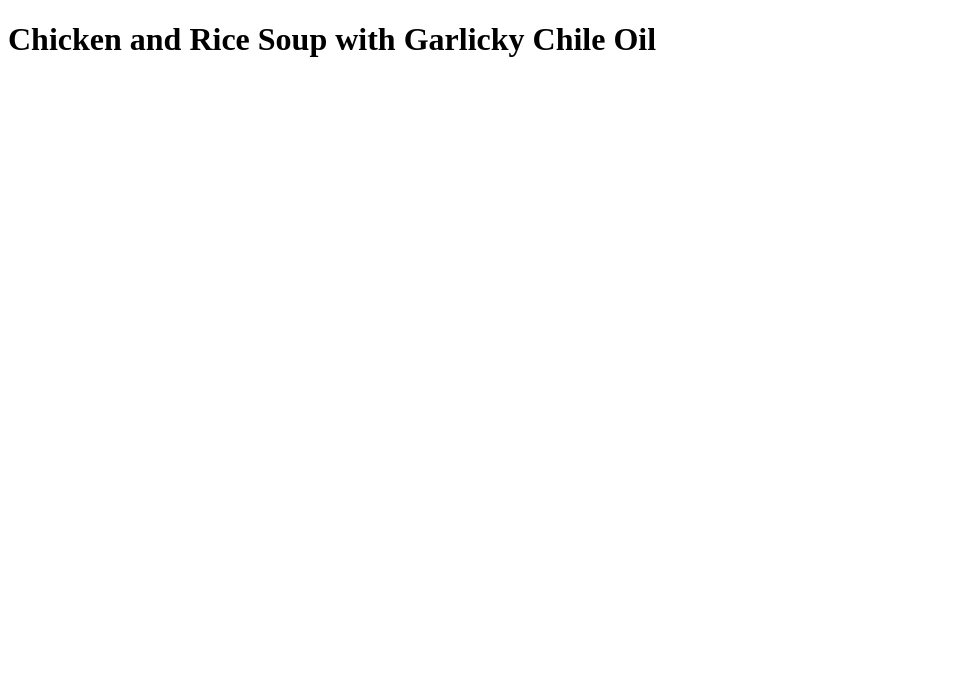
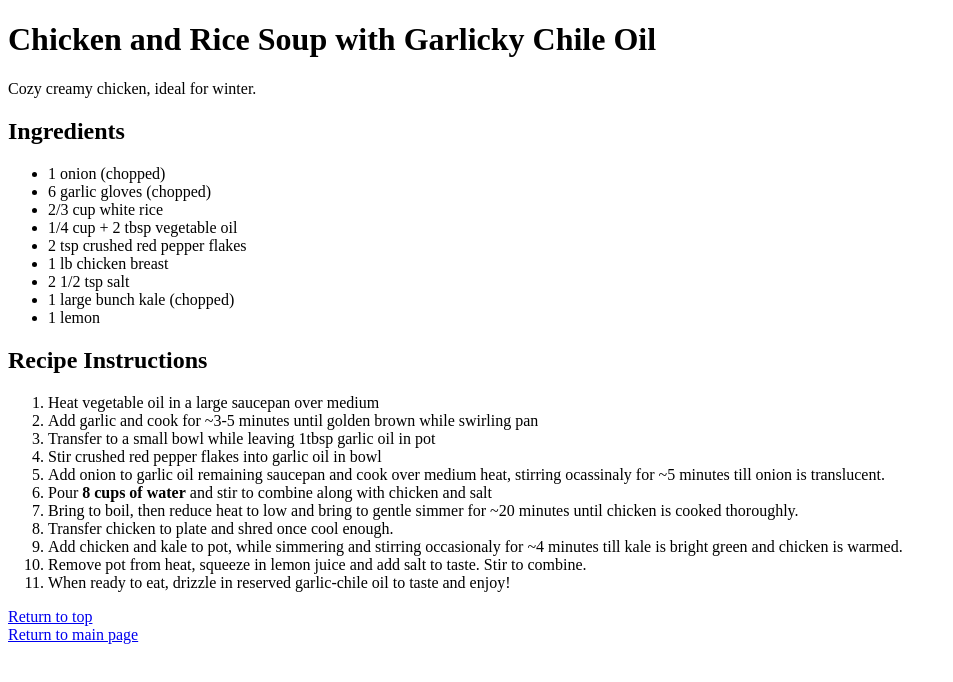
Before and after one commit to ecnen/odin-recipes, a plain HTML site: page recipes/chicken-rice-soup-chile.html in a window 1280 px wide. Shown: the whole page, without its empty margins (0-953 px from the left). Drawn offline with Linux system fonts and the light colour scheme.

Commit message:
Added all text context (incl links)
Links to both home page and top. Maybe add link to recipe source as well?

```diff
--- a/recipes/chicken-rice-soup-chile.html
+++ b/recipes/chicken-rice-soup-chile.html
@@ -7,5 +7,37 @@
 </head>
 <body>
     <h1>Chicken and Rice Soup with Garlicky Chile Oil</h1>
+        <p>Cozy creamy chicken, ideal for winter. </p>
+
+    <h2>Ingredients</h2>
+    <ul>
+        <li>1 onion (chopped)</li>
+        <li>6 garlic gloves (chopped)</li>
+        <li>2/3 cup white rice</li>
+        <li>1/4 cup + 2 tbsp vegetable oil</li>
+        <li>2 tsp crushed red pepper flakes</li>
+        <li>1 lb chicken breast</li>
+        <li>2 1/2 tsp salt</li>
+        <li>1 large bunch kale (chopped)</li>
+        <li>1 lemon</li>
+    </ul>
+
+    <h2>Recipe Instructions</h2>
+    <ol>
+        <li>Heat vegetable oil in a large saucepan over medium</li>
+        <li>Add garlic and cook for ~3-5 minutes until golden brown while swirling pan</li>
+        <li>Transfer to a small bowl while leaving 1tbsp garlic oil in pot</li>
+        <li>Stir crushed red pepper flakes into garlic oil in bowl</li>
+        <li>Add onion to garlic oil remaining saucepan and cook over medium heat, stirring ocassinaly for ~5 minutes till onion is translucent.</li>
+        <li>Pour <b>8 cups of water</b> and stir to combine along with chicken and salt</li>
+        <li>Bring to boil, then reduce heat to low and bring to gentle simmer for ~20 minutes until chicken is cooked thoroughly.</li>
+        <li>Transfer chicken to plate and shred once cool enough.</li>
+        <li>Add chicken and kale to pot, while simmering and stirring occasionaly for ~4 minutes till kale is bright green and chicken is warmed.</li>
+        <li>Remove pot from heat, squeeze in lemon juice and add salt to taste. Stir to combine.</li>
+        <li>When ready to eat, drizzle in reserved garlic-chile oil to taste and enjoy!</li>
+    </ol>
+        <a href="chicken-rice-soup-chile.html">Return to top</a><br>
+        <a href="../index.html">Return to main page</a>
+
 </body>
 </html>
```
Also changed, not shown: index.html (+8 -5 lines), recipes/creamy-chicken-orzo.html (+30 -0 lines), recipes/miso-soup.html (+19 -0 lines).
